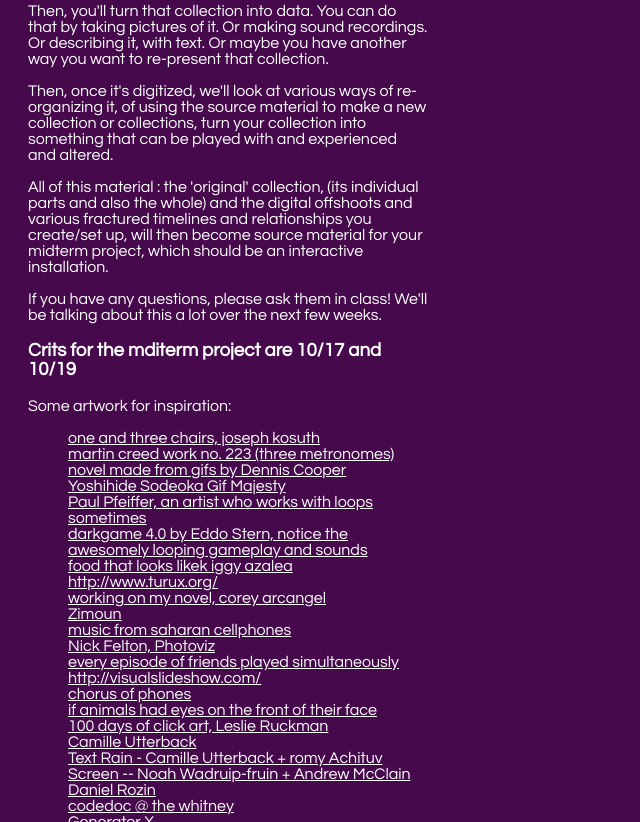
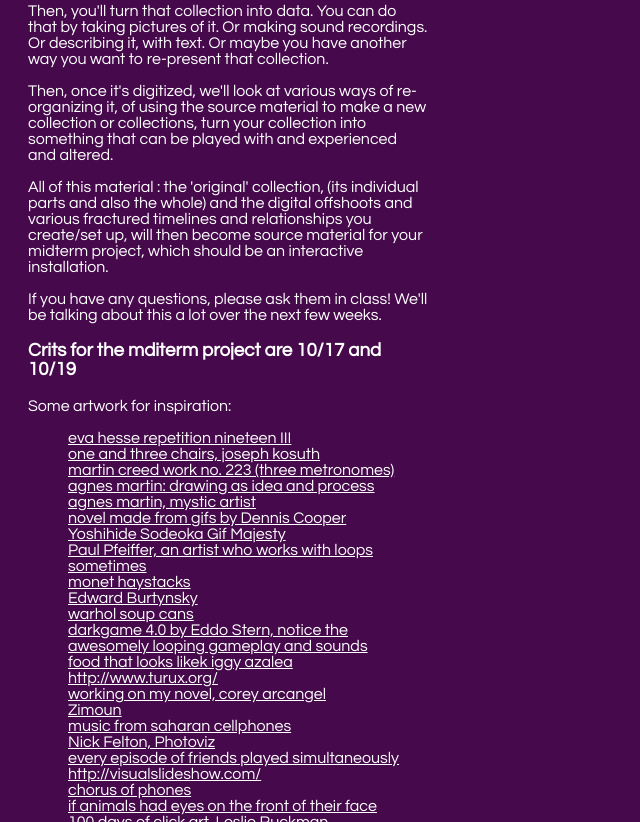
Before and after one commit to socalledsound/electroF2017, a plain HTML site: page project2.html in a window 1280 px wide. Shown: the part 381-1203 px from the top of the page, without its empty margins (0-640 px from the left). Drawn offline with Linux system fonts and the light colour scheme.

Commit message:
more midterm links

```diff
--- a/project2.html
+++ b/project2.html
@@ -42,11 +42,17 @@
 
 <p>Some artwork for inspiration:</p>
 	<ul class="inspiration-list">
+    <li><a href="https://www.moma.org/learn/moma_learning/eva-hesse-repetition-nineteen-iii-1968">eva hesse repetition nineteen III</a></li>
     <li><a href="https://www.moma.org/learn/moma_learning/joseph-kosuth-one-and-three-chairs-1965">one and three chairs, joseph kosuth</a></li>
     <li><a href="http://martincreed.com/site/works/work-no-223">martin creed work no. 223 (three metronomes)</a></li>
+    <li><a href="http://notations.aboutdrawing.org/agnes-martin/">agnes martin: drawing as idea and process</a></li>
+    <li><a href="https://www.theguardian.com/artanddesign/2015/may/22/agnes-martin-the-artist-mystic-who-disappeared-into-the-desert">agnes martin, mystic artist</a></li>
       <li><a href="http://www.kiddiepunk.com/zacshauntedhouse/chapter_1.html">novel made from gifs by Dennis Cooper</a></li>
       <li><a href="http://thecreatorsproject.vice.com/blog/10-years-of-psychic-tv-become-looping-video-art">Yoshihide Sodeoka Gif Majesty</a></li>
       <li><a href="http://bombmagazine.org/article/2543/paul-pfeiffer">Paul Pfeiffer, an artist who works with loops sometimes</a></li>
+      <li><a href="https://www.google.com/search?q=monet+haystacks&source=lnms&tbm=isch&sa=X&ved=0ahUKEwjAqvDCuLnWAhWJxVQKHc85A5YQ_AUICigB&biw=1382&bih=1279">monet haystacks</a></li>
+      <li><a href="https://www.google.com/search?q=burtynsky&source=lnms&tbm=isch&sa=X&ved=0ahUKEwihoP6RuLnWAhUKs1QKHb1FD4IQ_AUICigB&biw=1382&bih=1279">Edward Burtynsky</a></li>
+      <li><a href="https://www.moma.org/collection/works/79809">warhol soup cans</a></li>
       <li><a href="http://eddostern.com/works/darkgame-4-0/">darkgame 4.0 by Eddo Stern, notice the awesomely looping gameplay and sounds</a></li>
       <li><a href="http://foodthatlookslikeiggyazalea.tumblr.com/">food that looks likek iggy azalea</a></li>
       <li><a href="http://www.turux.org/">http://www.turux.org/</a></li>
```
